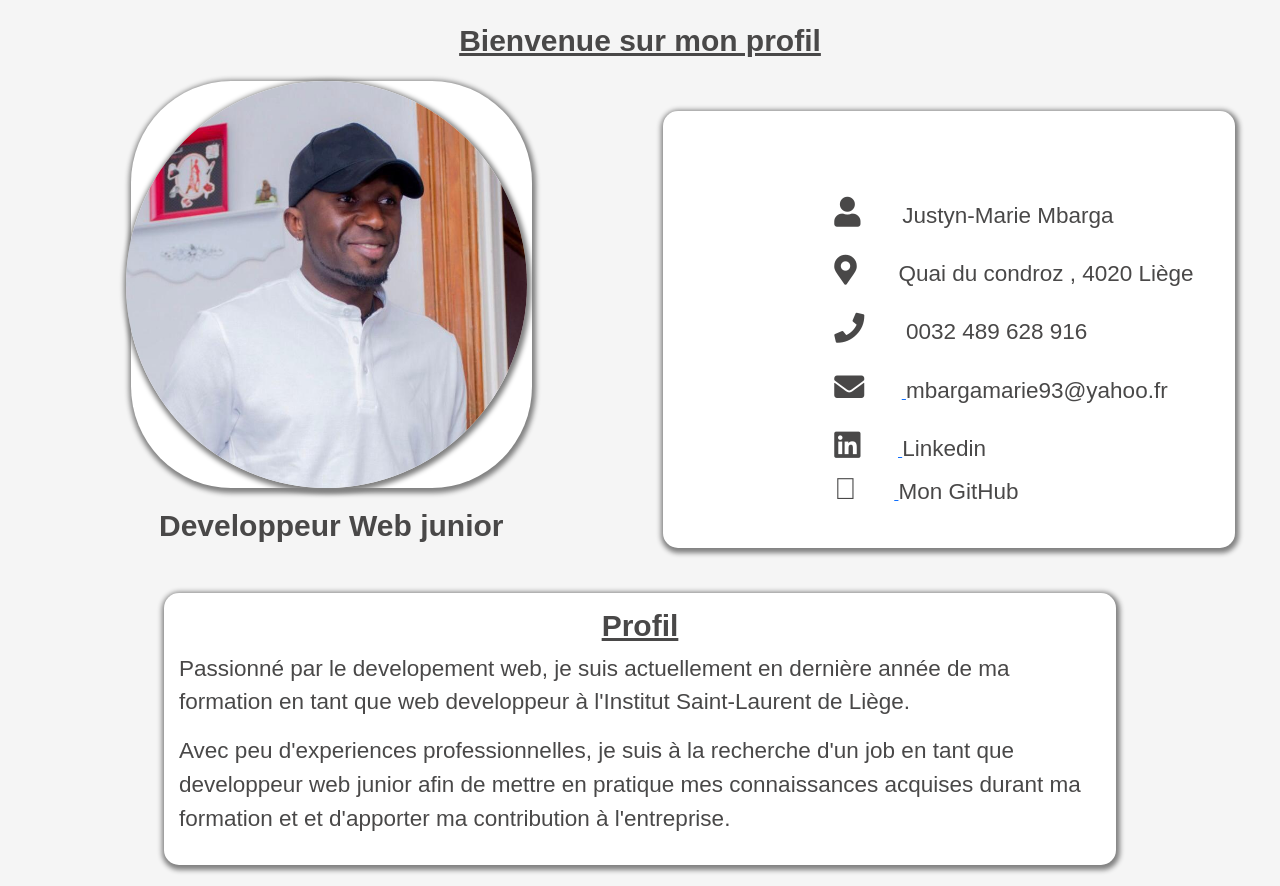
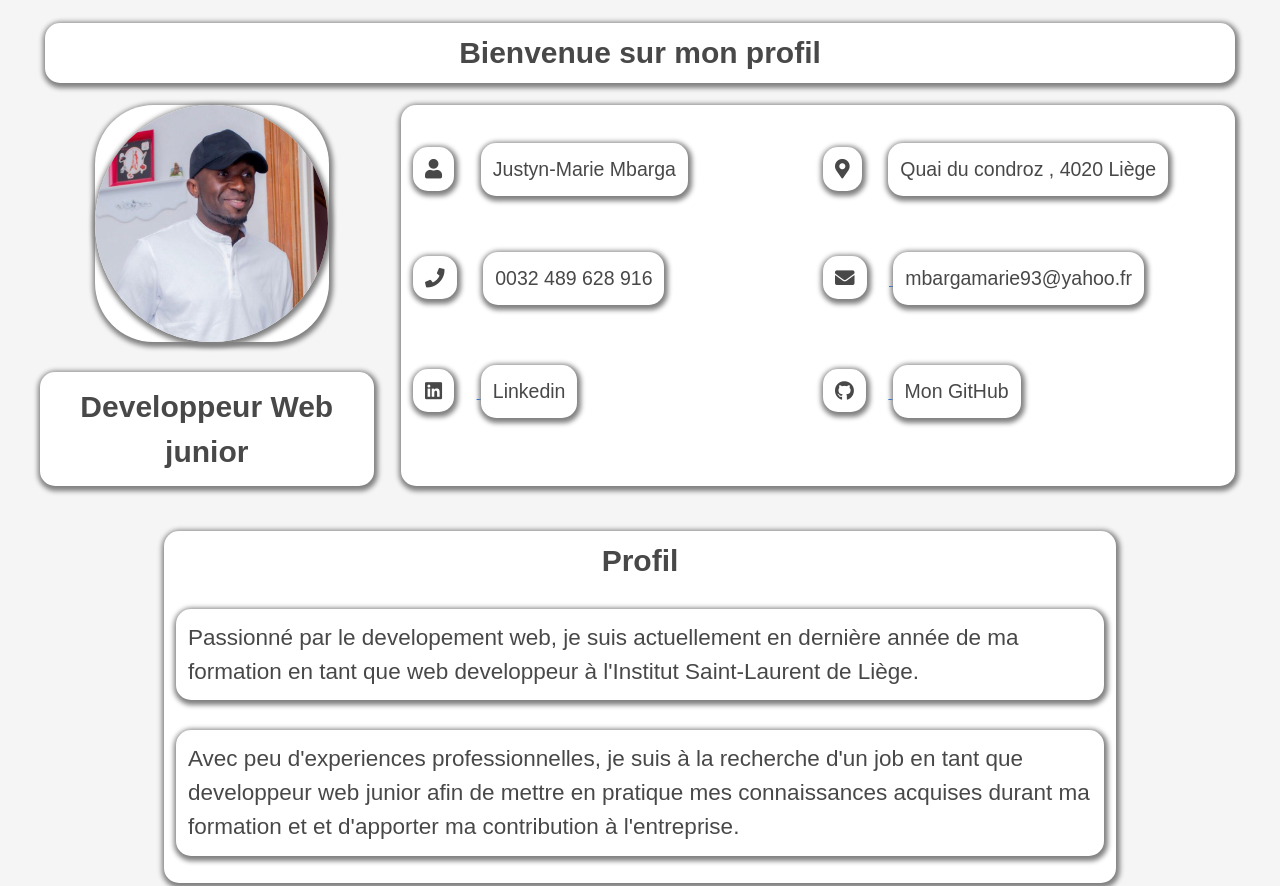
Before and after one commit to MBARGAM/justyn-mbarga.github.io, a plain HTML site: page index.html in a window 1280 px wide. Shown: the top 886 px of the page. Drawn offline with nearby package versions, Linux system fonts and the light colour scheme.

Commit message:
mise a jour

```diff
--- a/css/style.css
+++ b/css/style.css
@@ -11,8 +11,10 @@ body{
 }
 h2,h5{
 	text-align: center;
-	text-decoration: underline;
 	font-weight: bold;
+}
+p{
+	background-color: #f5f5f5;
 }
 ul{
 	margin-top: 1rem;
@@ -24,8 +26,6 @@ footer{
 	border-top: 2px solid rgb(73, 72, 72);
 
 }
-
-
 .image{
 	text-align: center;
 }
@@ -38,6 +38,7 @@ footer{
 	font-size: 1.5rem;
 	margin-top :1rem;
 	font-weight: bold;
+	animation: bouger 2s ease-in-out infinite;
 }
 
 .justynPic{
@@ -49,6 +50,9 @@ footer{
 	background-color: white;
 
 }
+.portrait{
+	background: #f5f5f5
+}
 
 .imageProfil {
 	width: 100%;
@@ -56,12 +60,14 @@ footer{
 	border-radius: 50%;
 	box-shadow:  1px 2px 5px 3px grey;
 	position: relative;
-  	animation: bouger 2s ease-in-out infinite;
+	transform: scale(0.1);
+  	animation: afficher 5s ease-in-out forwards;
 }
+
 .block{
 	box-shadow:  1px 2px 5px 3px grey;
 	margin-top : 2rem;
-	padding: 1rem;
+	padding: 12px;
 	border-radius: 1rem;
 	background-color: white;
 
@@ -76,18 +82,20 @@ footer{
 	display: inline-block;
 	margin-right: 1.5rem;
 	font-size: 1.5rem;
-	 color : rgb(73, 72, 72);
+	color : rgb(73, 72, 72);
+	background: white;
+}
+.info{
+	display: inline-block;
+	font-size: 1.2rem;
+	background: white;
 }
 .linkedin{
 	text-decoration: none;
 	 color : rgb(73, 72, 72);
 }
-.info{
-	display: inline-block;
-	font-size: 1.2rem;
-}
+
 .infoItem{
-	margin-bottom: 1rem;
 	text-decoration: none;
 }
 /* experiences professionnelles*/
@@ -133,6 +141,7 @@ footer{
 
 
 
+
 /* animations*/
 @keyframes bouger {
   0% {
@@ -151,10 +160,25 @@ footer{
     transform: translateX(0);
   }
 }
+@keyframes afficher {
+  0% {
+    transform: scale(0.1);
+  }
+  100% {
+    transform: scale(1);
+  }
+}
+@media screen and (min-width: 720px) {
+	.blockDinfoPerso{
+		display: grid;
+		grid-template-columns:1fr 1fr ;
+		grid-gap: 1rem;
 
+	}
 
-@media screen and (min-width: 742px) {
-		body{
+}
+@media screen and (min-width: 800px) {
+	body{
 		margin-left : 2rem;
 		margin-right : 2rem;
 	}
@@ -169,8 +193,13 @@ footer{
 	}
 	.profil{
 		display: grid;
-		grid-template-columns: 1fr 1fr ;
+		grid-template-columns: 1fr 2.5fr;
 		grid-gap: 1.5rem;
+	}
+	.blockDinfoPerso{
+		display: grid;
+		grid-template-columns:1fr 1fr ;
+		grid-gap: 10px;
 	}
 	.titreInfo{
 		display: none;
@@ -179,6 +208,22 @@ footer{
 		display: grid;
 		grid-template-columns: 1fr 1fr  ;
 		grid-gap: 1.5rem;
+	}
+	.infoPrivee{
+		margin-top: 0px;
+	}
+	.icon{
+		margin-right: 1rem;
+		font-size: 12px;
+
+	}
+	.info{
+		display: inline-block;
+		font-size: 12px;
+		margin-top: 0px;
+	}
+	.infoItem{
+		align-items: center;
 	}
 }
 @media screen and (min-width: 960px) {
@@ -209,8 +254,6 @@ footer{
 
 	}
 	.profil{
-		display: grid;
-		grid-template-columns: 1fr 1fr ;
 		grid-gap: 2.5rem;
 	}
 	.titreInfo{
@@ -222,20 +265,12 @@ footer{
 		grid-gap: 2rem;
 	}
 	.info{
-	display: inline-block;
-	font-size: 1.5rem;
+		display: inline-block;
+		font-size:1rem;
 }
-	.infoItem{
-		margin-bottom: 1.5rem;
-
-	}
-	.infoPrivee{
-		padding-left: 10%;
-		padding-top: 7%;
-	}
 	.icon{
-		margin-right: 2.5rem;
-		font-size: 1.5rem;
+		margin-right: 1rem;
+		font-size:1rem;
 
 	}
 	.roleItem{
@@ -265,6 +300,7 @@ footer{
 	}
 	p{
 		font-size:1.5rem;
+
 	}
 	h5{
 		font-size: 2rem;
@@ -281,14 +317,13 @@ footer{
 
 	}
 	.portrait{
-		width: 80%;
 		margin: 3rem auto;
 
 	}
 	.profil{
 		display: grid;
-		grid-template-columns: 1fr 1fr ;
-		grid-gap: 3rem;
+
+		grid-gap: 1.5rem;
 	}
 	.titreInfo{
 		display: none;
@@ -299,20 +334,17 @@ footer{
 		grid-gap: 2.5rem;
 	}
 	.info{
-	display: inline-block;
-	font-size: 1.5rem;
+		display: inline-block;
+		font-size: 1.3rem;
 }
 	.infoItem{
-		margin-bottom: 1.5rem;
+		margin-bottom: 1.3rem;
 
 	}
-	.infoPrivee{
-		padding-left: 30%;
-		padding-top: 15%;
-	}
+
 	.icon{
-		margin-right: 2.5rem;
-		font-size: 2rem;
+		margin-right: 1.5rem;
+		font-size: 1.3rem;
 
 	}
 	.roleItem{
--- a/index.html
+++ b/index.html
@@ -10,69 +10,71 @@
 </head>
 <body>
 	<div class="body">
-		<h2 class="motBienvenue my-4 mx-auto ">Bienvenue sur mon profil</h2>
+		<h2 class="motBienvenue my-4 mx-auto block">Bienvenue sur mon profil</h2>
 		<div class="profil">
 			<div class="image">
 				<div class="justynPic">
 					<img src="images/justyn.jpeg" alt="jidisset" class="d-block imageProfil">
 				</div>
-				<span class="titre">Developpeur Web junior</span>
+				<span class="titre d-inline-block block">Developpeur Web junior</span>
 			</div>
 			<div class="infoPrivee block">
 				<h2 class="mb-3 titreInfo">Informations personnelles</h2>
+				<div class="blockDinfoPerso">
 					<div class="nom infoItem">
-					<span class="fas fa-user icon"></span>
-					<span class="info">Justyn-Marie Mbarga</span>
+						<span class="fas fa-user icon d-inline-block block"></span>
+						<span class="info d-inline-block block">Justyn-Marie Mbarga</span>
 					</div>
 					<div class="adresse infoItem">
-					<span class="fas fa-map-marker-alt icon"></span>
-					<span class="info">Quai du condroz  , 4020 Liège</span>
+						<span class="fas fa-map-marker-alt icon d-inline-block block"></span>
+						<span class="info d-inline-block block">Quai du condroz  , 4020 Liège</span>
 					</div>
 					<div class="telephone infoItem">
-					<span class="fas fa-phone icon"></span>
-					<span class="info">0032 489 628 916</span>
+						<span class="fas fa-phone icon d-inline-block block"></span>
+						<span class="info d-inline-block block">0032 489 628 916</span>
 						</div>
 					<div class="email infoItem">
 						<a href="mailto:mbargamarie93@yahoo.fr" target="_blank" title="cliquer pour envoyer un mail">
-						<span class="fas fa-envelope icon"></span>
+							<span class="fas fa-envelope icon d-inline-block block"></span>
 						</a>
-					<a href="mailto:mbargamarie93@yahoo.fr" target="_blank" class="info linkedin" title="cliquer pour envoyer un mail">
+						<a href="mailto:mbargamarie93@yahoo.fr" target="_blank" class="info linkedin d-inline-block block" title="cliquer pour envoyer un mail">
 							mbargamarie93@yahoo.fr
 						</a>
 						</div>
 					<div class="reseau infoItem">
-					<a href="https://be.linkedin.com/in/justyn-marie-mbarga-1b2593148" title="cliquer pour acceder au prfil de justyn">
-						<span class="fab fa-linkedin icon" target="_blank"></span>
+						<a href="https://be.linkedin.com/in/justyn-marie-mbarga-1b2593148" title="cliquer pour acceder au prfil de justyn" target="_blank">
+							<span class="fab fa-linkedin icon  d-inline-block block" ></span>
 						</a>
 						<span class="info">
-						<a href="https://be.linkedin.com/in/justyn-marie-mbarga-1b2593148" title="cliquer pour acceder au profil de justyn" class="linkedin" target="_blank">
+							<a href="https://be.linkedin.com/in/justyn-marie-mbarga-1b2593148" title="cliquer pour acceder au profil de justyn" class="linkedin d-inline-block block" target="_blank">
 								Linkedin
 							</a>
 						</span>
-
+					</div>
 					<div class="reseau infoItem">
-					<a href="https://github.com/MBARGAM" title="cliquer pour acceder au prfil github de justyn">
-						<span class="fa-brands fa-github icon" target="_blank"></span>
+						<a href="https://github.com/MBARGAM" title="cliquer pour acceder au prfil github de justyn" target="_blank">
+							<span class="fab fa-github icon d-inline-block block" ></span>
 						</a>
 						<span class="info">
-						<a href="https://github.com/MBARGAM" title="cliquer pour acceder au profil de justyn" class="linkedin" target="_blank">
+							<a href="https://github.com/MBARGAM" title="cliquer pour acceder au profil de justyn" class="linkedin d-inline-block block" target="_blank">
 								Mon GitHub
 							</a>
 						</span>
+					</div>
 
 				</div>
-				</div>
+
 			</div>
 		</div>
 
 		<div class="portraitRealisations">
 			<div class="portrait  block">
 				<h2>Profil</h2>
-				<p>
+				<p class="block">
 						Passionné par le developement web, je suis actuellement en dernière année de ma formation en tant que  web developpeur à
 					l'Institut Saint-Laurent de Liège.
 				</p>
-				<p>
+				<p class="block">
 					Avec peu d'experiences professionnelles, je suis à la recherche d'un job
 					en tant que developpeur web junior afin de mettre en pratique mes connaissances acquises durant ma formation et
 					et d'apporter ma contribution à l'entreprise.
@@ -83,7 +85,7 @@
 			<!--
 			<div class="realisations block">
 				<ul>
-					<li class="competence d-block block"><a href="https://mbargam.github.io/examLevelOne.github.io/">Portfolio : site statique</a></li>
+					<li class="competence block d-block block"><a href="https://mbargam.github.io/examLevelOne.github.io/">Portfolio : site statique</a></li>
 					<li class="competence d-block block">Node JS</li>
 					<li class="competence block block">React JS</li>
 					<li class="competence block block">Wordpress</li>
@@ -99,10 +101,10 @@
 				<h2 class="mb-3">Experiences professionnelles</h2>
 				<div class="blockExperiencePro">
 					<div class="postes">
-					<span class="d-block dates">=> Janvier 2023 - 24 Février 2023</span>
+					<span class="d-block dates block">Janvier 2023 - 24 Février 2023</span>
 					<div class="description">
- 						<span class="poste d-block">=> Stagiaire en Developpement Web </span>
-						<span class="d-block societe">=> Newave Web SPRL Liège</span>
+ 						<span class="poste d-block  block"> Stagiaire en Developpement Web </span>
+						<span class="d-block societe  block"> Newave Web SPRL Liège</span>
 						<ul>
 							<li class="roleItem">Gestion des statistiques (back-end)</li>
 							<li class="roleItem">Ergonomie sur les Websockets</li>
@@ -113,10 +115,10 @@
 
 				</div>
 				<div class="postes">
-					<span class="d-block dates">=> Juillet 2021- 28 Février 2023</span>
+					<span class="d-block dates block">Juillet 2021- 28 Février 2023</span>
 					<div class="description">
- 						<span  class="poste d-block">=> Manager logistique & Admin Junior </span>
-						<span class="societe">=> Tempolog Belgium </span>
+ 						<span  class="poste d-block block"> Manager logistique & Admin Junior </span>
+						<span class=" d-block societe block"> Tempolog Belgium </span>
 						<ul>
 							<li class="roleItem">Responsable de la gestion du client</li>
 							<li class="roleItem">Responsable de la gestion du flux </li>
@@ -128,10 +130,10 @@
 
 				</div>
 				<div class="postes">
-					<span class="d-block dates">=> Janvier 2020 - juillet 2021</span>
+					<span class="d-block dates  block"> Janvier 2020 - juillet 2021</span>
 					<div class="description">
-						 <span  class="poste d-block">=> Chef du departement VAS </span>
-						 <span class="societe">=> Tempolog Belgium</span>
+						 <span  class="poste d-block block">Chef du departement VAS </span>
+						 <span class="d-block societe block">Tempolog Belgium</span>
 						 <ul>
 							<li class="roleItem">Responsable de la gestion des commandes</li>
 							<li class="roleItem">Responsable de la gestion humaine</li>
@@ -141,11 +143,11 @@
 
 				</div>
 				<div class="postes">
-					<span class="d-block dates">=> Janvier 2019 - Janvier 2020</span>
+					<span class="d-block dates block"> Janvier 2019 - Janvier 2020</span>
 					<div class="description">
-						 <span  class="poste d-block">=> Cariste</span>
-						 <span class="societe d-block">=> Tempolog Belgium</span>
-						  <span class="societe">=> Bose Belgium</span>
+						 <span  class="poste d-block block"> Cariste</span>
+						 <span class="societe d-block block"> Tempolog Belgium</span>
+						  <span class="d-block societe block"> Bose Belgium</span>
 						 <ul>
 							<li class="roleItem">Operateur Logistique</li>
 						</ul>
@@ -160,15 +162,15 @@
 				<h2 class="mb-3">Experiences Academiques</h2>
 				<div class="blockExpeAcademique">
 					<div class="postes">
-					<span class="d-block dates">=> Septembre 2020 - juin 2023</span>
-					<span class="societe">=> Institut Saint-Laurent</span>
+					<span class="d-block dates block"> Septembre 2020 - juin 2023</span>
+					<span class="d-block societe block"> Institut Saint-Laurent</span>
 					<ul>
 						<li class="liAcademique">Etudiant en Developpement Web , cycle Supérieur à l'Institut Saint-Laurent</li>
 					</ul>
 				 </div>
 				<div class="postes">
-					<span class="d-block dates">=> Septembre 2008 - juin 2011</span>
-					<span class="societe">=> Université de Yaoundé 1 (Cameroun)</span>
+					<span class="d-block dates block">Septembre 2008 - juin 2011</span>
+					<span class=" d-block societe block"> Université de Yaoundé 1 (Cameroun)</span>
 					<ul>
 						<li class="liAcademique">Etudiant en filière informatique </li>
 					</ul>
```
Lines whose indentation alone changed are shown as unchanged.
